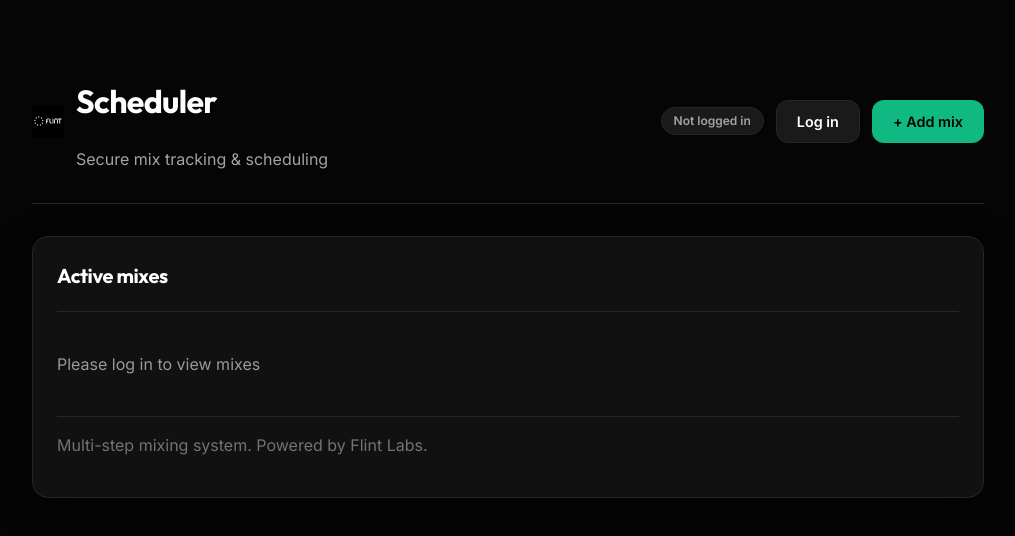
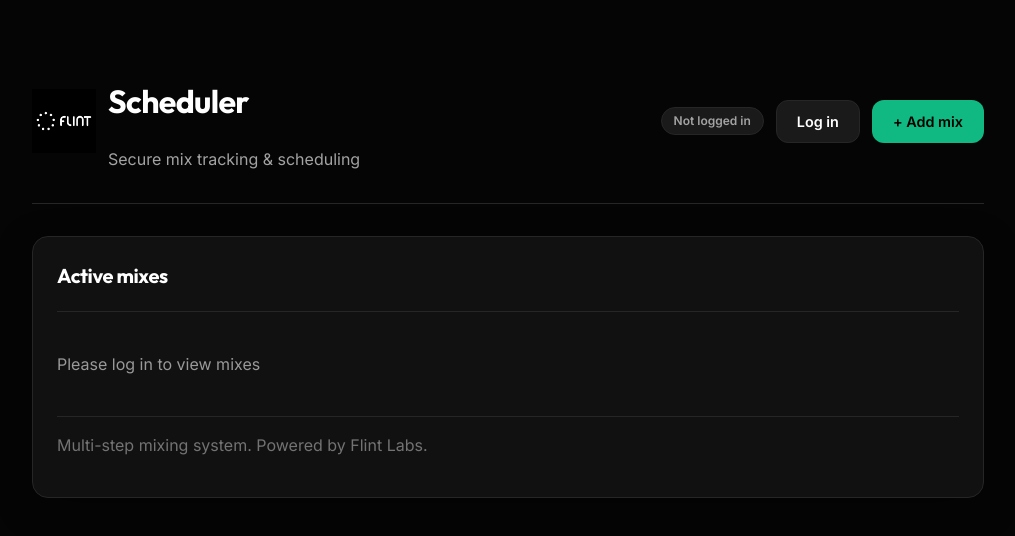
Before and after one commit to SusuMango-Pro/flint-scheduler, a plain HTML site: page index.html in a window 1280 px wide. Shown: the whole page, without its empty margins (132-1147 px from the left). Drawn offline with Linux system fonts and the light colour scheme; no server answers.

Commit message:
short message

```diff
--- a/index.html
+++ b/index.html
@@ -15,7 +15,7 @@
   <div class="container">
     <header class="topbar fade-in">
       <div style="display: flex; align-items: center; gap: 12px;">
-        <img src="logo.png" alt="Flint" style="height: 32px; width: auto;" />
+        <img src="logo.png" alt="Flint" style="height: 64px; width: auto;" />
         <div>
           <h1 class="brand">Scheduler</h1>
           <p class="subtitle">Secure mix tracking & scheduling</p>
```
Also changed, not shown: add.html (+1 -1 lines), mix.html (+1 -1 lines).
